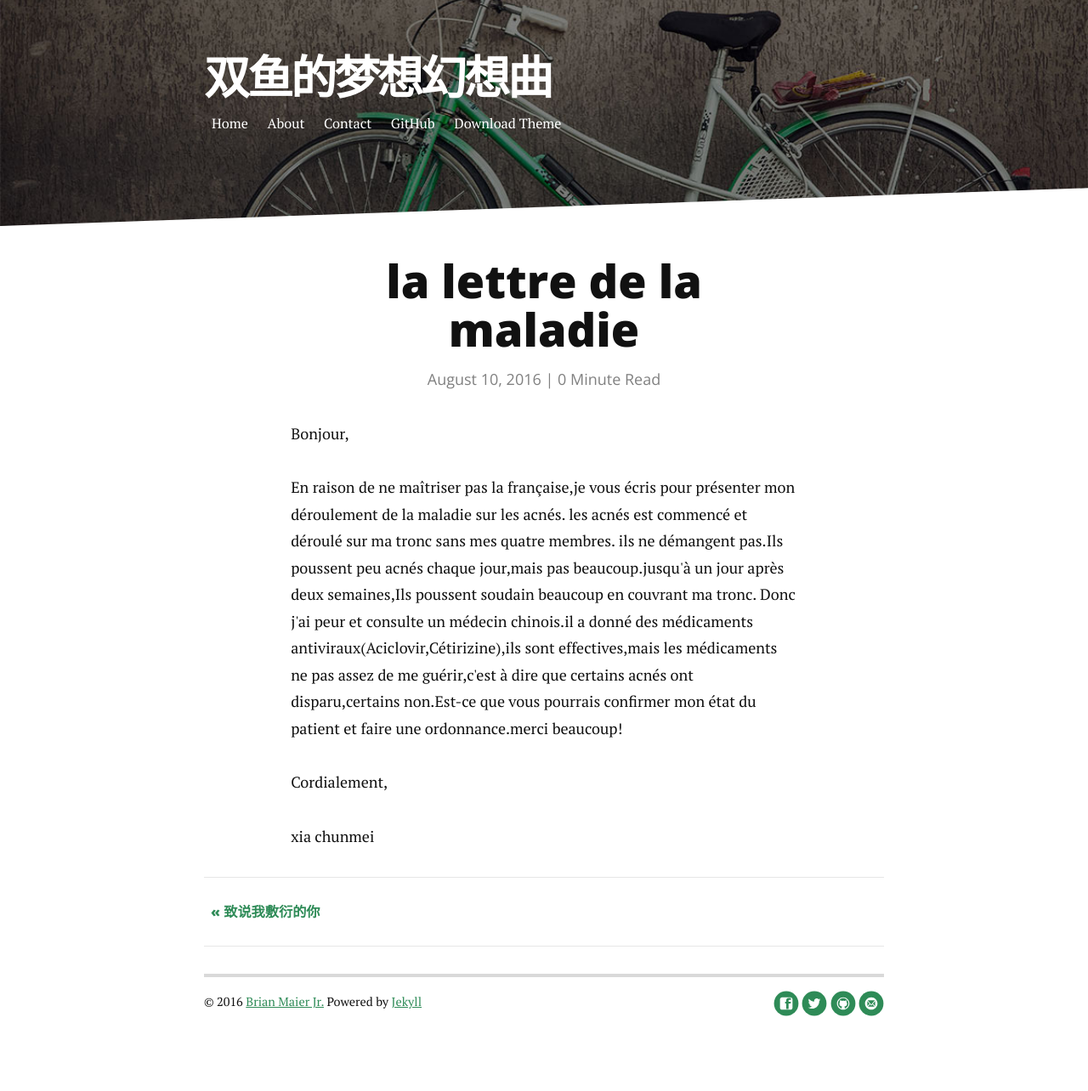
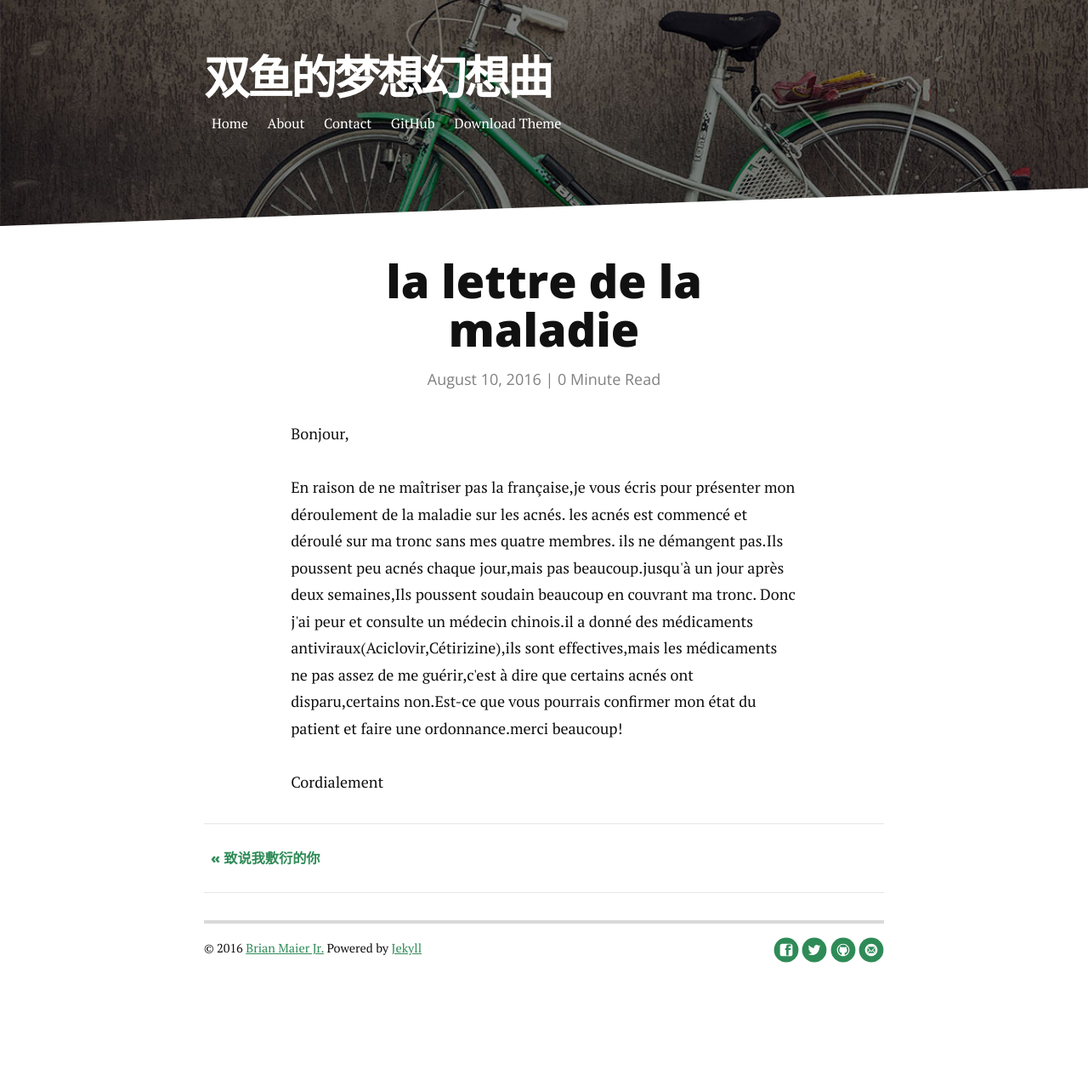
Before and after one commit to binonxia/xiachunmei.githu.io, a Jekyll site: the page built from _posts/2016-08-10-maladi.markdown, in a window 1280 px wide. Shown: the whole page at 85% size. Built offline with Jekyll 4.4.1, drawn with Linux system fonts in a browser that asks for light colours; nearby versions of some CDN libraries; after the commit the page ends 1220 px from its top, so only the background shows below that.

Commit message:
Update 2016-08-10-maladi.markdown

```diff
--- a/_posts/2016-08-10-maladi.markdown
+++ b/_posts/2016-08-10-maladi.markdown
@@ -11,8 +11,5 @@ Bonjour,
     En raison de ne maîtriser pas la française,je vous écris pour présenter mon déroulement de la maladie sur les acnés. les acnés est commencé et déroulé sur ma tronc sans mes quatre membres. ils ne démangent pas.Ils poussent peu acnés chaque jour,mais pas beaucoup.jusqu'à un jour après deux semaines,Ils poussent soudain beaucoup en couvrant ma tronc. Donc j'ai peur et consulte un médecin chinois.il a donné des médicaments antiviraux(Aciclovir,Cétirizine),ils sont effectives,mais les médicaments ne pas assez de me guérir,c'est à dire que certains acnés ont disparu,certains non.Est-ce que vous pourrais confirmer mon état du patient et faire une ordonnance.merci beaucoup!
 </p>
 <p>
-Cordialement,
+Cordialement
 </p>
-<p>
-xia chunmei
-</p>
```
